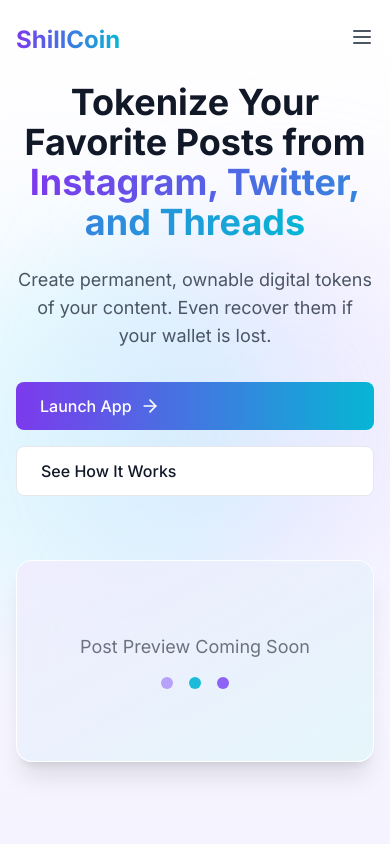
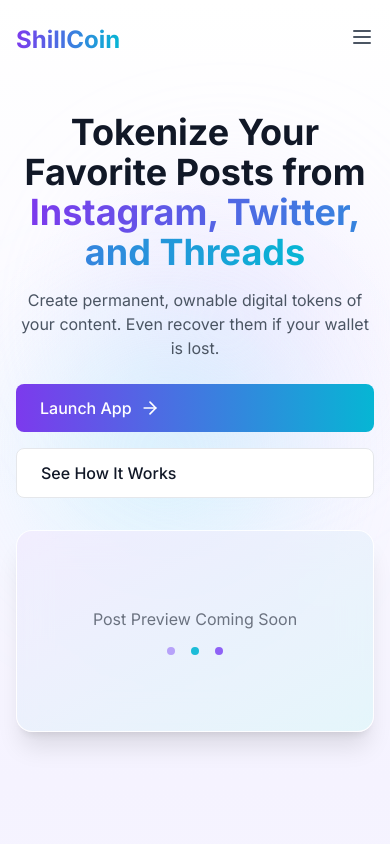
Before and after one commit to YashDiwan-16/insta-platform, a Next.js app: page / in a window 390 px wide. Shown: the top 844 px of the page. Built offline with nearby package versions, Linux system fonts and the light colour scheme.

Commit message:
Refactor Hero component styles for improved responsiveness and layout. Adjusted padding, margins, and sizes of elements to enhance visual consistency across devices.

```diff
--- a/src/components/sections/hero.tsx
+++ b/src/components/sections/hero.tsx
@@ -6,17 +6,17 @@
 
 const Hero = () => {
   return (
-    <section className="relative min-h-screen flex items-center justify-center overflow-hidden bg-gradient-to-b from-white to-violet-50">
+    <section className="relative min-h-[calc(100vh-4rem)] flex items-center justify-center overflow-hidden bg-gradient-to-b from-white to-violet-50 pt-16">
       {/* Background Elements */}
       <div className="absolute inset-0 z-0">
         <div className="absolute top-0 left-0 w-full h-full bg-[radial-gradient(circle_at_center,_var(--tw-gradient-stops))] from-violet-100/50 via-transparent to-transparent" />
-        <div className="absolute top-1/4 left-1/4 w-96 h-96 bg-violet-200/30 rounded-full blur-3xl animate-float" />
-        <div className="absolute bottom-1/4 right-1/4 w-96 h-96 bg-cyan-200/30 rounded-full blur-3xl animate-float" style={{ animationDelay: '2s' }} />
+        <div className="absolute top-1/4 left-1/4 w-64 sm:w-96 h-64 sm:h-96 bg-violet-200/30 rounded-full blur-3xl animate-float" />
+        <div className="absolute bottom-1/4 right-1/4 w-64 sm:w-96 h-64 sm:h-96 bg-cyan-200/30 rounded-full blur-3xl animate-float" style={{ animationDelay: '2s' }} />
         <div className="absolute inset-0 grid-pattern opacity-50" />
       </div>
 
       {/* Content */}
-      <div className="container-custom relative z-10 text-center">
+      <div className="container-custom relative z-10 text-center px-4 sm:px-6 lg:px-8">
         <motion.div
           initial={{ opacity: 0, y: 20 }}
           animate={{ opacity: 1, y: 0 }}
@@ -27,7 +27,7 @@
             initial={{ opacity: 0, y: 20 }}
             animate={{ opacity: 1, y: 0 }}
             transition={{ duration: 0.8, delay: 0.2 }}
-            className="heading-xl mb-6"
+            className="heading-xl mb-4 sm:mb-6"
           >
             Tokenize Your Favorite Posts from{' '}
             <span className="text-gradient">
@@ -39,7 +39,7 @@
             initial={{ opacity: 0, y: 20 }}
             animate={{ opacity: 1, y: 0 }}
             transition={{ duration: 0.8, delay: 0.4 }}
-            className="text-lg sm:text-xl text-gray-600 mb-8 max-w-2xl mx-auto"
+            className="text-base sm:text-lg md:text-xl text-gray-600 mb-6 sm:mb-8 max-w-2xl mx-auto"
           >
             Create permanent, ownable digital tokens of your content. Even recover them if your wallet is lost.
           </motion.p>
@@ -65,17 +65,17 @@
           initial={{ opacity: 0, y: 40 }}
           animate={{ opacity: 1, y: 0 }}
           transition={{ duration: 0.8, delay: 0.8 }}
-          className="mt-16 relative"
+          className="mt-8 sm:mt-12 md:mt-16 relative"
         >
           <div className="relative w-full max-w-4xl mx-auto aspect-[16/9] glass-effect rounded-2xl overflow-hidden">
             <div className="absolute inset-0 bg-gradient-to-br from-violet-500/10 to-cyan-500/10" />
-            <div className="absolute inset-0 flex items-center justify-center">
+            <div className="absolute inset-0 flex items-center justify-center p-4">
               <div className="text-center">
-                <p className="text-gray-500 text-lg mb-4">Post Preview Coming Soon</p>
+                <p className="text-gray-500 text-base sm:text-lg mb-4">Post Preview Coming Soon</p>
                 <div className="flex justify-center gap-4">
-                  <div className="w-3 h-3 rounded-full bg-violet-500 animate-pulse-slow" />
-                  <div className="w-3 h-3 rounded-full bg-cyan-500 animate-pulse-slow" style={{ animationDelay: '0.5s' }} />
-                  <div className="w-3 h-3 rounded-full bg-violet-500 animate-pulse-slow" style={{ animationDelay: '1s' }} />
+                  <div className="w-2 h-2 sm:w-3 sm:h-3 rounded-full bg-violet-500 animate-pulse-slow" />
+                  <div className="w-2 h-2 sm:w-3 sm:h-3 rounded-full bg-cyan-500 animate-pulse-slow" style={{ animationDelay: '0.5s' }} />
+                  <div className="w-2 h-2 sm:w-3 sm:h-3 rounded-full bg-violet-500 animate-pulse-slow" style={{ animationDelay: '1s' }} />
                 </div>
               </div>
             </div>
```
